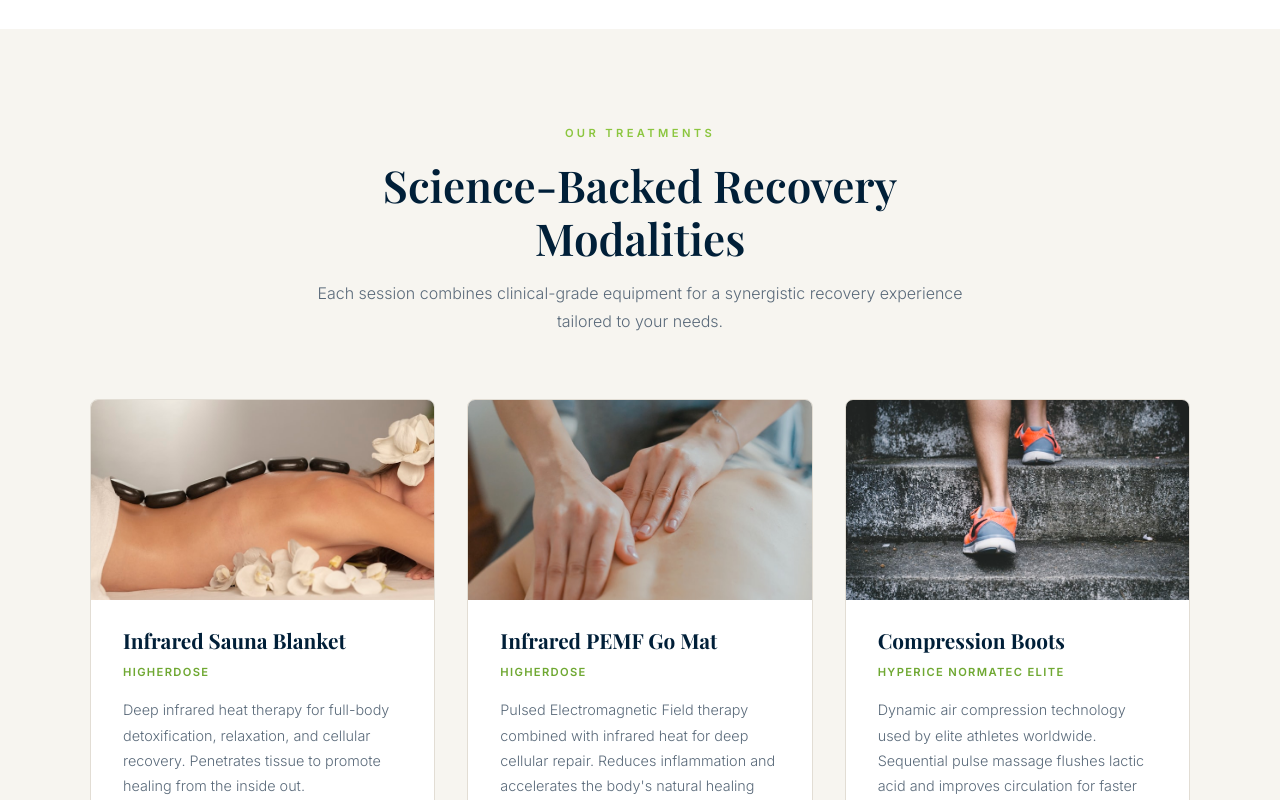
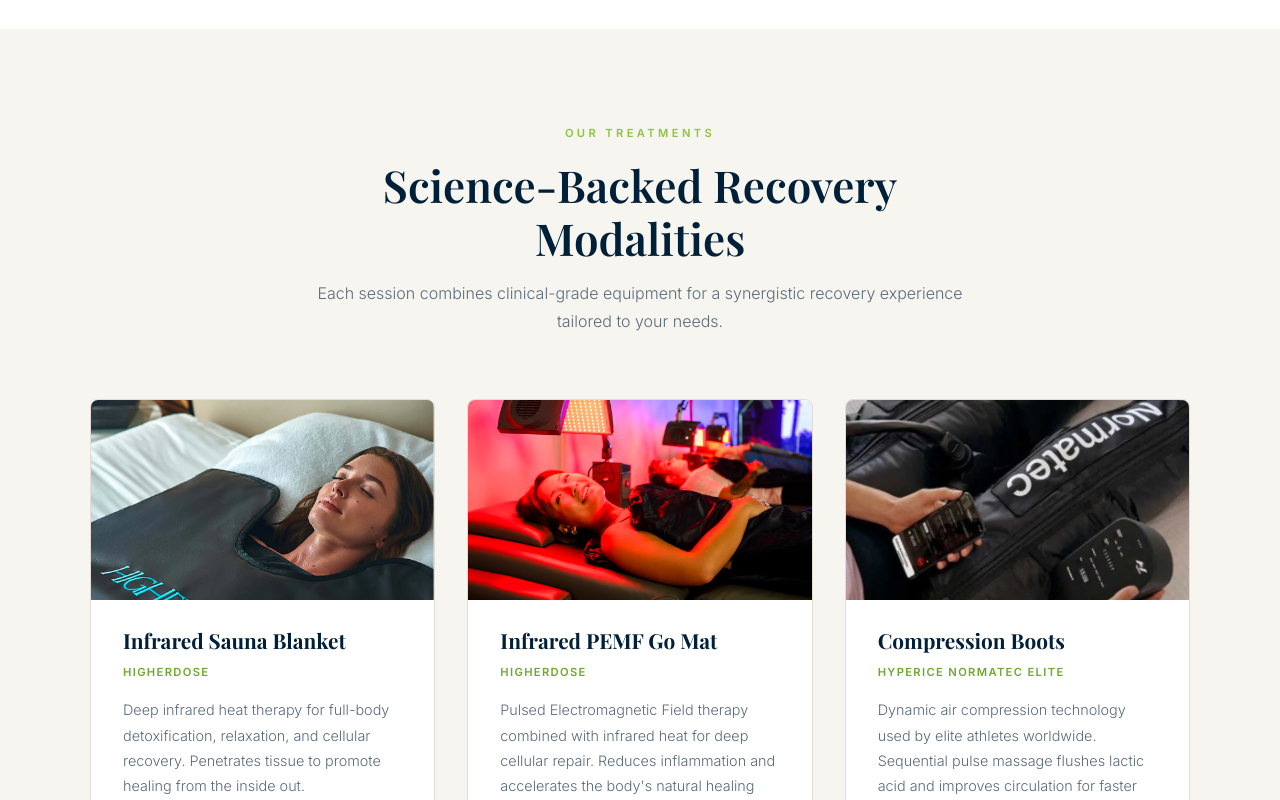
Before and after one commit to beccacollins333-hue/eagle-river-recovery, a plain HTML site: page index.html in a window 1280 px wide. Shown: the part 1996-2796 px from the top of the page. Drawn offline with nearby package versions, Linux system fonts and the light colour scheme; a web font is replaced by a local one.

Commit message:
update: swap in actual product and activity photos
About section: mountain bikers crossing creek
Sauna card: HigherDOSE infrared sauna blanket in use
PEMF card: red light therapy session
Compression card: Normatec boots with app

Co-Authored-By: Claude Opus 4.6 (1M context) <noreply@anthropic.com>

```diff
--- a/index.html
+++ b/index.html
@@ -371,7 +371,7 @@
       position: relative;
       border-radius: 8px;
       overflow: hidden;
-      background: url('assets/about-mountains.jpg') center center / cover no-repeat;
+      background: url('assets/about-bikers.jpg') center center / cover no-repeat;
       aspect-ratio: 4/5;
       display: flex;
       flex-direction: column;
@@ -1162,7 +1162,7 @@
     </div>
     <div class="services-grid">
       <div class="service-card fade-up">
-        <img src="assets/sauna-1.jpg" alt="Infrared heat therapy for deep relaxation" class="service-photo">
+        <img src="assets/sauna-blanket.webp" alt="HigherDOSE Infrared Sauna Blanket in use" class="service-photo">
         <div class="service-icon">
           <svg viewBox="0 0 24 24"><circle cx="12" cy="12" r="4"/><path d="M12 2v4M12 18v4M4.93 4.93l2.83 2.83M16.24 16.24l2.83 2.83M2 12h4M18 12h4M4.93 19.07l2.83-2.83M16.24 7.76l2.83-2.83"/></svg>
         </div>
@@ -1177,7 +1177,7 @@
         </ul>
       </div>
       <div class="service-card fade-up">
-        <img src="assets/massage-1.jpg" alt="PEMF therapy for cellular repair and pain relief" class="service-photo">
+        <img src="assets/pemf-redlight.jpg" alt="Infrared PEMF therapy session" class="service-photo">
         <div class="service-icon">
           <svg viewBox="0 0 24 24"><path d="M13 2L3 14h9l-1 8 10-12h-9l1-8z"/></svg>
         </div>
@@ -1192,7 +1192,7 @@
         </ul>
       </div>
       <div class="service-card fade-up">
-        <img src="assets/runner-legs.jpg" alt="Compression boots for leg recovery" class="service-photo">
+        <img src="assets/normatec-boots.webp" alt="Hyperice Normatec Elite compression boots" class="service-photo">
         <div class="service-icon">
           <svg viewBox="0 0 24 24"><path d="M12 22s8-4 8-10V5l-8-3-8 3v7c0 6 8 10 8 10z"/></svg>
         </div>
```
Also changed, not shown: assets/about-bikers.jpg (added), assets/normatec-boots.webp (added), assets/pemf-redlight.jpg (added), assets/sauna-blanket.webp (added).
